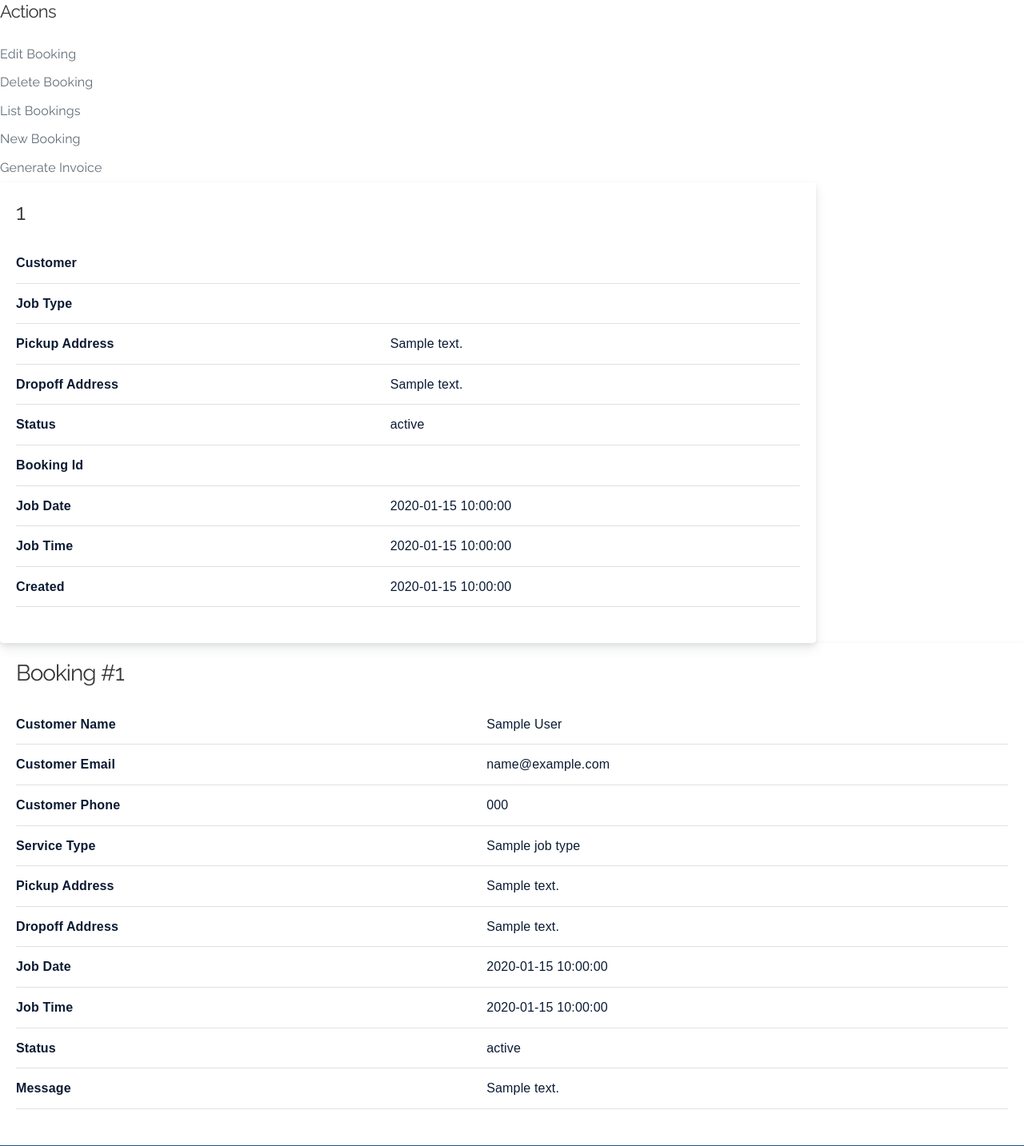
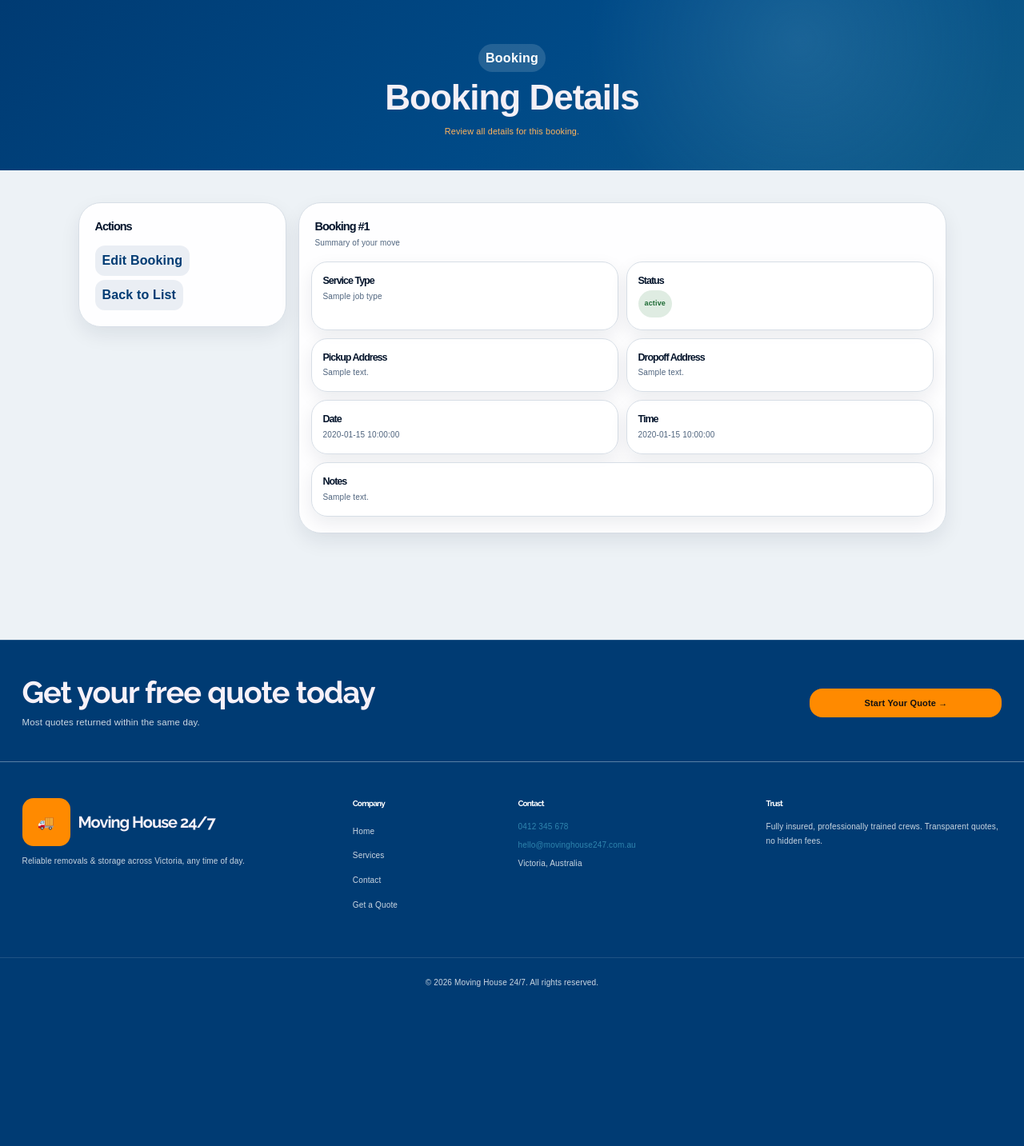
Before and after one commit to ijf03/Moving-House-247, a CakePHP app: the page made by templates/Bookings/view.php in a window 1280 px wide. Shown: the part 88-1521 px from the top of the page at 80% size. After the commit the page ends 1322 px from the top, so only its background shows below. Run offline with PHP 8.4 and a stand-in for CakePHP, Linux system fonts and the light colour scheme; the template is opened without the code that fills it: most values are stand-ins (such as "Sample title", 1, 10 or a date in 2020); some libraries are stand-ins or nearby versions.

Commit message:
style(invoices, bookings, contact): restyle invoice add and booking view pages + fix contact us message contrast
- Styled invoice add page
- Redesigned booking view page
- Fixed contrast issue in contact message view for better readability

```diff
--- a/templates/Bookings/view.php
+++ b/templates/Bookings/view.php
@@ -4,109 +4,123 @@
  * @var \App\Model\Entity\Booking $booking
  */
 ?>
-<div class="row">
-    <?php $identity = $this->request->getAttribute('identity'); ?>
-    <?php $isAdmin = $identity && (int)$identity->get('user_type') === 1; ?>
+<div class="mh-page-soft">
+    <section class="admin-hero">
+        <div class="container">
+            <div class="admin-hero-shell">
+                <div class="admin-hero-content">
+                    <span class="admin-eyebrow"><?= __('Booking') ?></span>
+                    <h1><?= __('Booking Details') ?></h1>
+                    <p class="admin-hero-text">
+                        <?= __('Review all details for this booking.') ?>
+                    </p>
+                </div>
+            </div>
+        </div>
+    </section>
 
-    <aside class="column">
-        <div class="side-nav">
-            <h4 class="heading"><?= __('Actions') ?></h4>
-            <?php if ($isAdmin): ?>
-                <?= $this->Html->link(__('Edit Booking'), ['action' => 'edit', $booking->booking_id], ['class' => 'side-nav-item']) ?>
-                <?= $this->Form->postLink(__('Delete Booking'), ['action' => 'delete', $booking->booking_id], ['confirm' => __('Are you sure you want to delete # {0}?', $booking->booking_id), 'class' => 'side-nav-item']) ?>
-                <?= $this->Html->link(__('List Bookings'), ['action' => 'index'], ['class' => 'side-nav-item']) ?>
-                <?= $this->Html->link(__('New Booking'), ['action' => 'add'], ['class' => 'side-nav-item']) ?>
-                <?= $this->Html->link(__('Generate Invoice'), ['controller' => 'Invoices', 'action' => 'add', $booking->booking_id], ['class' => 'side-nav-item']) ?>
-            <?php endif; ?>
+    <section class="admin-section">
+        <div class="container">
+            <div class="row g-4">
+
+                <!-- Actions -->
+                <div class="col-lg-3">
+                    <div class="admin-table-card">
+                        <div class="admin-table-header">
+                            <h2><?= __('Actions') ?></h2>
+                        </div>
+
+                        <div class="admin-action-stack">
+                            <?= $this->Html->link(__('Edit Booking'), ['action' => 'edit', $booking->booking_id], ['class' => 'admin-action-link']) ?>
+                            <?= $this->Html->link(__('Back to List'), ['action' => 'index'], ['class' => 'admin-action-link']) ?>
+                        </div>
+                    </div>
+                </div>
+
+                <!-- Details -->
+                <div class="col-lg-9">
+                    <div class="admin-table-card">
+                        <div class="admin-table-header">
+                            <h2><?= __('Booking #') . $booking->booking_id ?></h2>
+                            <p><?= __('Summary of your move') ?></p>
+                        </div>
+
+                        <div class="row g-3">
+
+                            <div class="col-md-6">
+                                <div class="mh-info-card">
+                                    <div>
+                                        <h3><?= __('Service Type') ?></h3>
+                                        <p><?= h($booking->job_type->job_type_name ?? '') ?></p>
+                                    </div>
+                                </div>
+                            </div>
+
+                            <div class="col-md-6">
+                                <div class="mh-info-card">
+                                    <div>
+                                        <h3><?= __('Status') ?></h3>
+                                        <p>
+                                            <span class="admin-status-badge admin-status-replied">
+                                                <?= h($booking->status) ?>
+                                            </span>
+                                        </p>
+                                    </div>
+                                </div>
+                            </div>
+
+                            <div class="col-md-6">
+                                <div class="mh-info-card">
+                                    <div>
+                                        <h3><?= __('Pickup Address') ?></h3>
+                                        <p><?= h($booking->pickup_address) ?></p>
+                                    </div>
+                                </div>
+                            </div>
+
+                            <div class="col-md-6">
+                                <div class="mh-info-card">
+                                    <div>
+                                        <h3><?= __('Dropoff Address') ?></h3>
+                                        <p><?= h($booking->dropoff_address) ?></p>
+                                    </div>
+                                </div>
+                            </div>
+
+                            <div class="col-md-6">
+                                <div class="mh-info-card">
+                                    <div>
+                                        <h3><?= __('Date') ?></h3>
+                                        <p><?= h($booking->job_date) ?></p>
+                                    </div>
+                                </div>
+                            </div>
+
+                            <div class="col-md-6">
+                                <div class="mh-info-card">
+                                    <div>
+                                        <h3><?= __('Time') ?></h3>
+                                        <p><?= h($booking->job_time) ?></p>
+                                    </div>
+                                </div>
+                            </div>
+
+                            <?php if (!empty($booking->notes)): ?>
+                                <div class="col-12">
+                                    <div class="mh-info-card">
+                                        <div>
+                                            <h3><?= __('Notes') ?></h3>
+                                            <p><?= h($booking->notes) ?></p>
+                                        </div>
+                                    </div>
+                                </div>
+                            <?php endif; ?>
+
+                        </div>
+                    </div>
+                </div>
+
+            </div>
         </div>
-    </aside>
-    <div class="column column-80">
-        <div class="bookings view content">
-            <h3><?= h($booking->booking_id) ?></h3>
-            <table>
-                <tr>
-                    <th><?= __('Customer') ?></th>
-                    <td><?= $booking->hasValue('customer') ? $this->Html->link($booking->customer->first_name, ['controller' => 'Customers', 'action' => 'view', $booking->customer->customer_id]) : '' ?></td>
-                </tr>
-                <tr>
-                    <th><?= __('Job Type') ?></th>
-                    <td><?= $booking->hasValue('job_type') ? $this->Html->link($booking->job_type->job_type_name, ['controller' => 'JobTypes', 'action' => 'view', $booking->job_type->job_type_id]) : '' ?></td>
-                </tr>
-                <tr>
-                    <th><?= __('Pickup Address') ?></th>
-                    <td><?= h($booking->pickup_address) ?></td>
-                </tr>
-                <tr>
-                    <th><?= __('Dropoff Address') ?></th>
-                    <td><?= h($booking->dropoff_address) ?></td>
-                </tr>
-                <tr>
-                    <th><?= __('Status') ?></th>
-                    <td><?= h($booking->status) ?></td>
-                </tr>
-                <tr>
-                    <th><?= __('Booking Id') ?></th>
-                    <td><?= $this->Number->format($booking->booking_id) ?></td>
-                </tr>
-                <tr>
-                    <th><?= __('Job Date') ?></th>
-                    <td><?= h($booking->job_date) ?></td>
-                </tr>
-                <tr>
-                    <th><?= __('Job Time') ?></th>
-                    <td><?= h($booking->job_time) ?></td>
-                </tr>
-                <tr>
-                    <th><?= __('Created') ?></th>
-                    <td><?= h($booking->created) ?></td>
-                </tr>
-            </table>
-        </div>
-    </div>
+    </section>
 </div>
-<div class="bookings view content">
-    <h3><?= __('Booking #') . h($booking->booking_id) ?></h3>
-    <table>
-        <tr>
-            <th><?= __('Customer Name') ?></th>
-            <td><?= h(($booking->customer->first_name ?? '') . ' ' . ($booking->customer->last_name ?? '')) ?></td>
-        </tr>
-        <tr>
-            <th><?= __('Customer Email') ?></th>
-            <td><?= h($booking->customer->email ?? '') ?></td>
-        </tr>
-        <tr>
-            <th><?= __('Customer Phone') ?></th>
-            <td><?= h($booking->customer->phone ?? '') ?></td>
-        </tr>
-        <tr>
-            <th><?= __('Service Type') ?></th>
-            <td><?= h($booking->job_type->job_type_name ?? '') ?></td>
-        </tr>
-        <tr>
-            <th><?= __('Pickup Address') ?></th>
-            <td><?= h($booking->pickup_address) ?></td>
-        </tr>
-        <tr>
-            <th><?= __('Dropoff Address') ?></th>
-            <td><?= h($booking->dropoff_address) ?></td>
-        </tr>
-        <tr>
-            <th><?= __('Job Date') ?></th>
-            <td><?= h($booking->job_date) ?></td>
-        </tr>
-        <tr>
-            <th><?= __('Job Time') ?></th>
-            <td><?= h($booking->job_time) ?></td>
-        </tr>
-        <tr>
-            <th><?= __('Status') ?></th>
-            <td><?= h($booking->status) ?></td>
-        </tr>
-
-        <tr>
-            <th><?= __('Message') ?></th>
-            <td><?= h($booking->message) ?></td>
-        </tr>
-    </table>
-</div>
--- a/webroot/css/site.css
+++ b/webroot/css/site.css
@@ -303,6 +303,7 @@ body.mh-site {
     border-radius: 24px;
     padding: 1.7rem 1.5rem;
     box-shadow: 0 10px 24px rgba(7, 27, 52, 0.12);
+    color: white;
 }
 
 
@@ -555,7 +556,6 @@ body.mh-site {
 .mh-side-note p,
 .booking-form-header p {
     margin: 0;
-    color: #4e637d;
     line-height: 1.6;
     font-size: 1rem;
 }
```
Also changed, not shown: templates/Invoices/add.php (+80 -51 lines).
